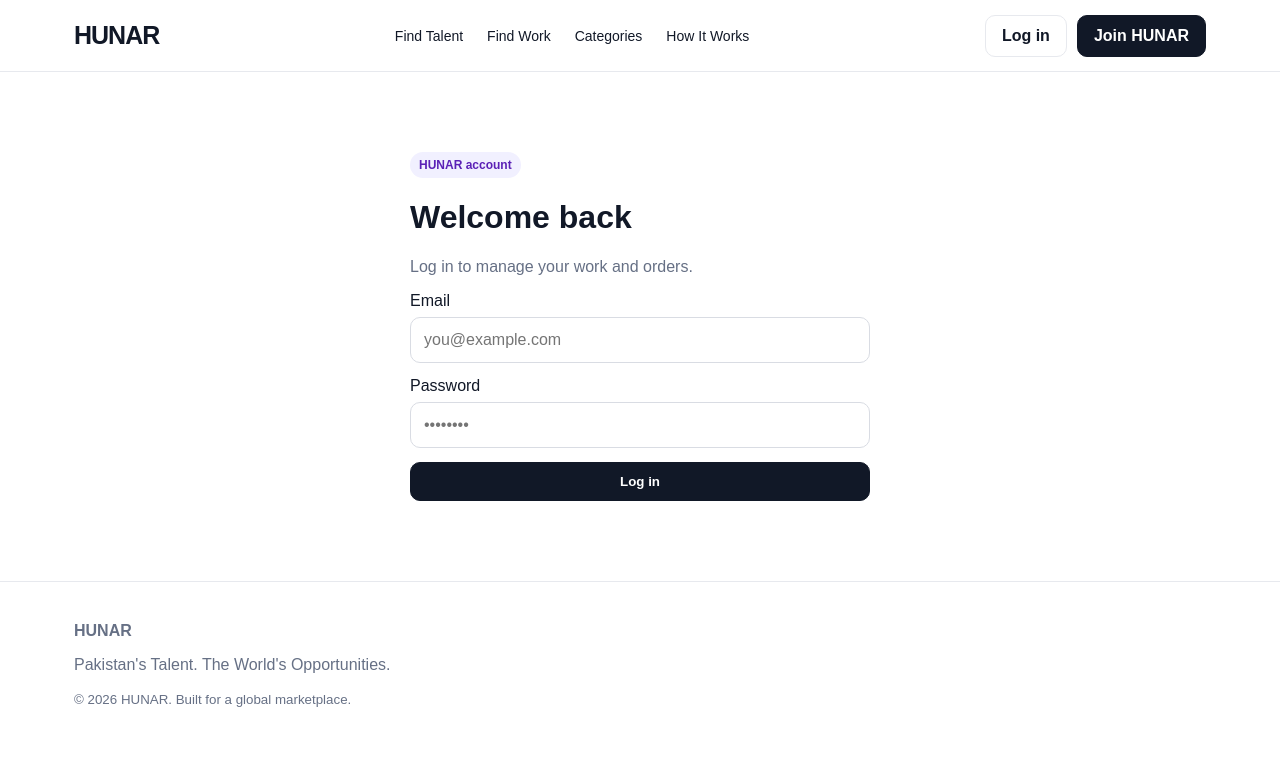
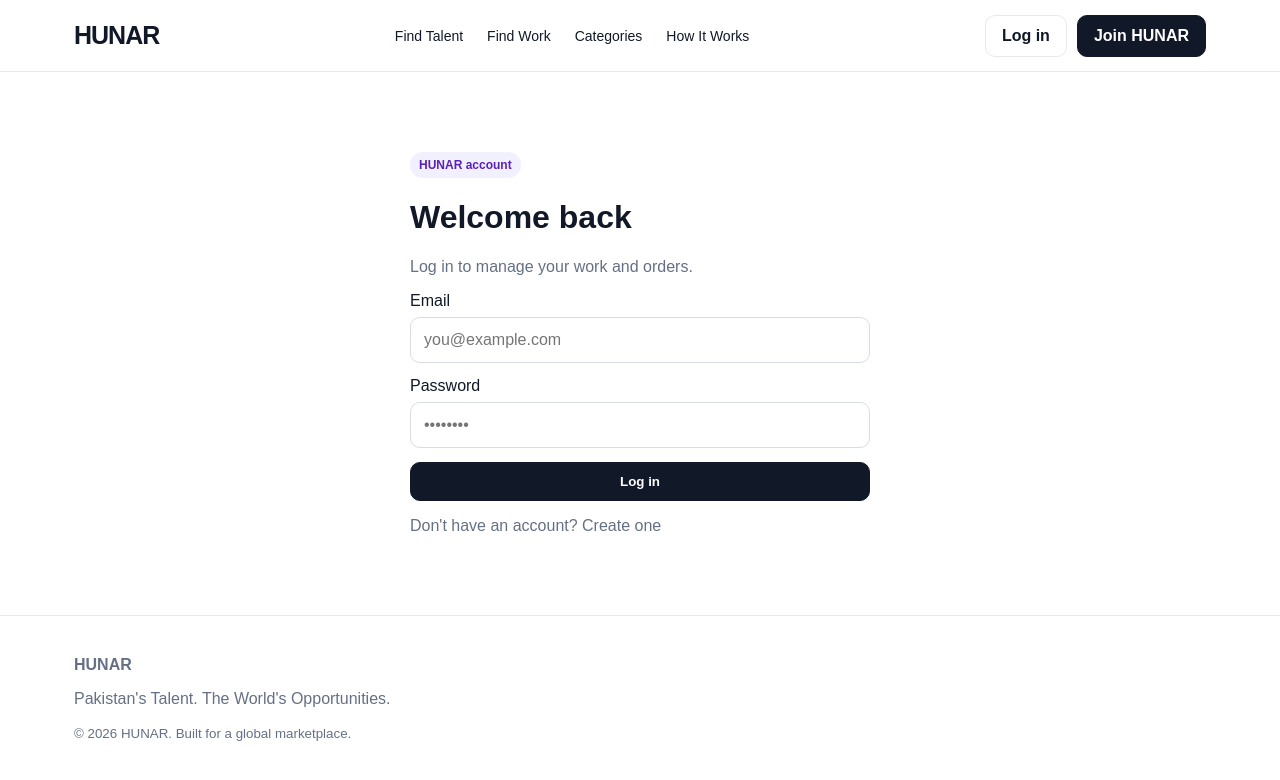
Before and after one commit to haroonkhan89041-netizen/hunar-marketplace, a Next.js app: page /login in a window 1280 px wide. Shown: the top 780 px of the page. Built offline with nearby package versions, Linux system fonts and the light colour scheme; no server answers.

Commit message:
Connect login page to Supabase authentication

```diff
--- a/app/login/page.tsx
+++ b/app/login/page.tsx
@@ -1 +1,53 @@
-export default function Login(){return <main className="auth"><span className="pill">HUNAR account</span><h1>Welcome back</h1><p className="muted">Log in to manage your work and orders.</p><div className="field"><label>Email</label><input type="email" placeholder="you@example.com"/></div><div className="field"><label>Password</label><input type="password" placeholder="••••••••"/></div><button className="btn primary" style={{width:'100%'}}>Log in</button></main>}
+'use client'
+
+import Link from 'next/link'
+import { FormEvent, useState } from 'react'
+import { useRouter } from 'next/navigation'
+import { supabase } from '@/lib/supabase'
+
+export default function Login() {
+  const router = useRouter()
+  const [email, setEmail] = useState('')
+  const [password, setPassword] = useState('')
+  const [error, setError] = useState('')
+  const [loading, setLoading] = useState(false)
+
+  async function handleSubmit(event: FormEvent<HTMLFormElement>) {
+    event.preventDefault()
+    setError('')
+    setLoading(true)
+    const { error } = await supabase.auth.signInWithPassword({ email, password })
+    if (error) {
+      setError(error.message)
+      setLoading(false)
+      return
+    }
+    router.push('/dashboard')
+    router.refresh()
+  }
+
+  return (
+    <main className="auth">
+      <span className="pill">HUNAR account</span>
+      <h1>Welcome back</h1>
+      <p className="muted">Log in to manage your work and orders.</p>
+      <form onSubmit={handleSubmit}>
+        <div className="field">
+          <label htmlFor="email">Email</label>
+          <input id="email" type="email" value={email} onChange={(e) => setEmail(e.target.value)} placeholder="you@example.com" required />
+        </div>
+        <div className="field">
+          <label htmlFor="password">Password</label>
+          <input id="password" type="password" value={password} onChange={(e) => setPassword(e.target.value)} placeholder="••••••••" required minLength={6} />
+        </div>
+        {error && <p className="error">{error}</p>}
+        <button className="btn primary" style={{ width: '100%' }} disabled={loading}>
+          {loading ? 'Logging in...' : 'Log in'}
+        </button>
+      </form>
+      <p className="muted" style={{ marginTop: 16 }}>
+        Don&apos;t have an account? <Link href="/signup">Create one</Link>
+      </p>
+    </main>
+  )
+}
```
